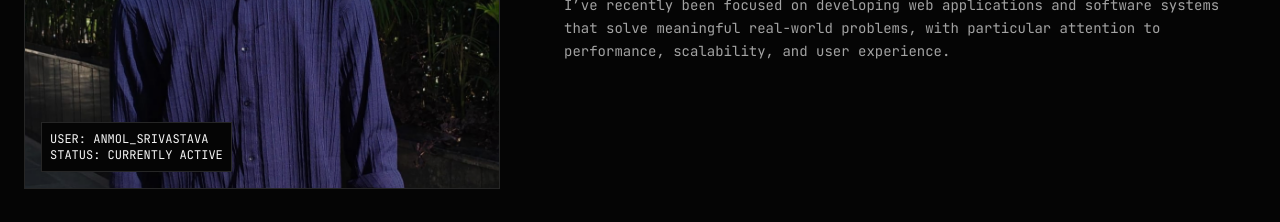
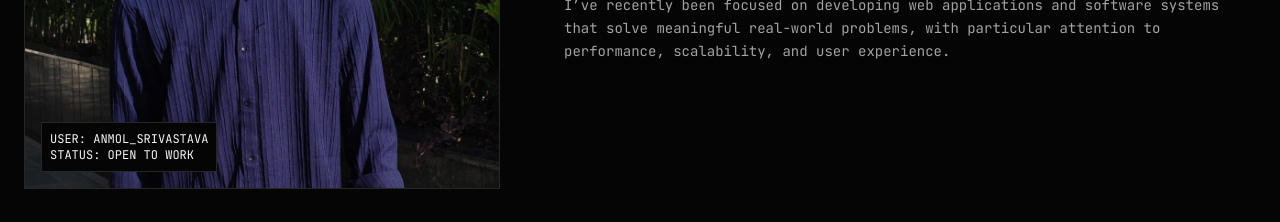
Before and after one commit to Anmol-Srivastava-073/portfolio, a React (Vite) app: page / in a window 1280 px wide. Shown: the part 1340-1562 px from the top of the page. Built offline with nearby package versions, Linux system fonts and the light colour scheme.

Commit message:
Update About.jsx

```diff
--- a/src/components/About.jsx
+++ b/src/components/About.jsx
@@ -32,7 +32,7 @@ function About() {
           {/* Technical overlay metrics */}
           <div className="absolute bottom-4 left-4 z-30 font-mono text-xs text-textMain bg-base border border-border p-2">
             USER: ANMOL_SRIVASTAVA <br/>
-            STATUS: CURRENTLY ACTIVE
+            STATUS: OPEN TO WORK
           </div>
         </div>
 
```
